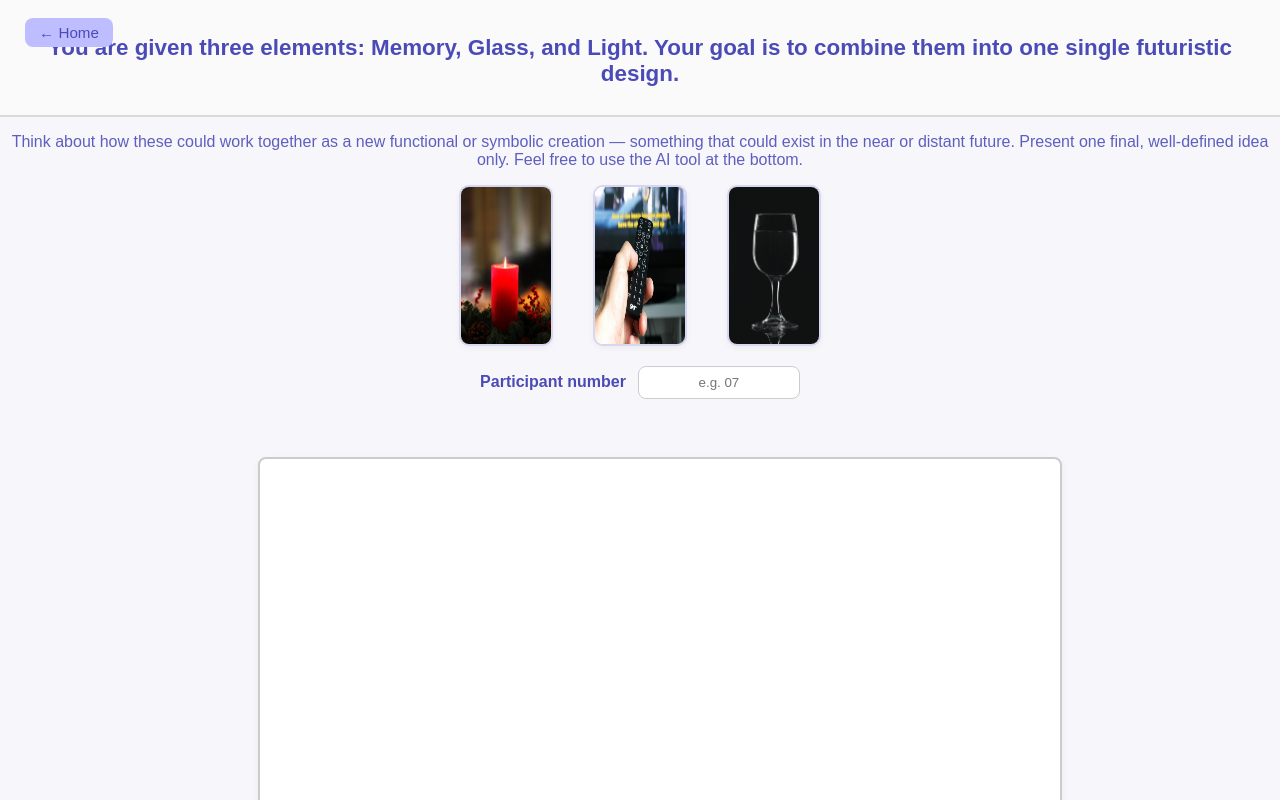
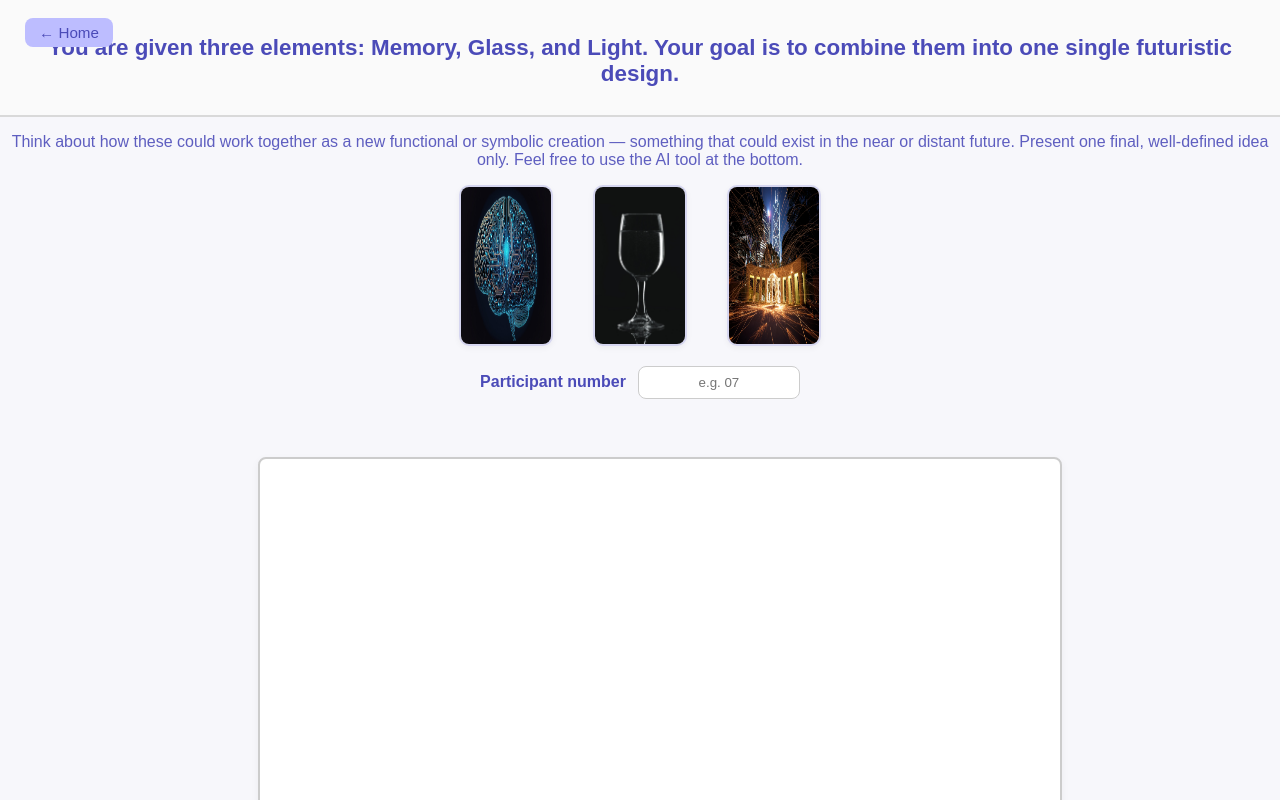
Before and after one commit to bellewills/UX-Research-Project, a website: page withai.html in a window 1280 px wide. Shown: the top 800 px of the page. Drawn offline with Linux system fonts and the light colour scheme.

Commit message:
Updated the images

```diff
--- a/withai.html
+++ b/withai.html
@@ -19,9 +19,9 @@
     </section>
   <!-- Object images -->
   <div id="object-images">
-    <img src="assets/images/candle.jpg" alt="Candle">
-    <img src="assets/images/remote.jpg" alt="Remote Control">
-    <img src="assets/images/glass.jpg" alt="Glass">
+    <img src="assets/images/memory.jpg" alt="Candle">
+    <img src="assets/images/glass.jpg" alt="Remote Control">
+    <img src="assets/images/light.jpg" alt="Glass">
   </div>
   <!-- Participant number bar -->
   <div id="participant-bar">
```
Also changed, not shown: withoutai.html (+3 -3 lines), README.md, assets/images/light.jpg (added), assets/images/memory.jpg (added), 1 other file.
